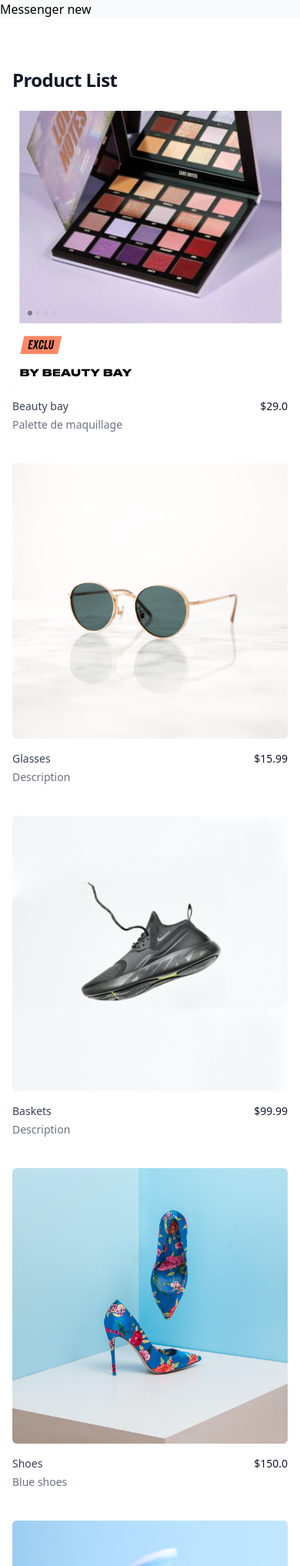
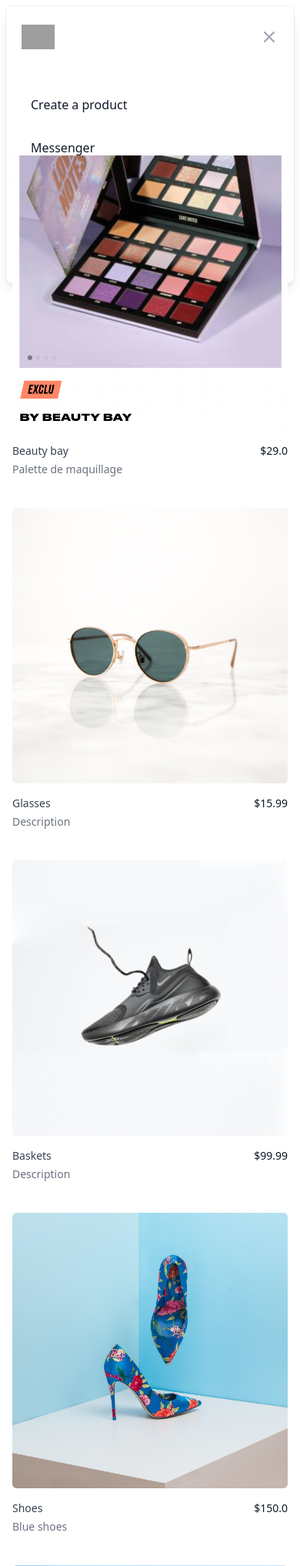
Before and after one commit to Lainocs/DJANGO-shopifraude, a Django app: page / in a window 390 px wide. Shown: the top 2035 px of the page at 77% size. Run offline with Django 4.2, Linux system fonts and the light colour scheme; data comes from the database, SQL or seed files in the repository; some libraries are stand-ins or nearby versions; grey boxes are pictures that could not be loaded.

Commit message:
:art: Add navbar

```diff
--- a/shop/templates/shop/index.html
+++ b/shop/templates/shop/index.html
@@ -1,9 +1,16 @@
 {% extends "base.html"%}
 
+{% block navButton %}
+<a href="/create" class="text-base font-medium text-gray-500 hover:text-gray-900"> Create a product</a>
+<a href="" class="text-base font-medium text-gray-500 hover:text-gray-900"> Messenger</a>
+{% endblock %}
+
+{% block navButtonMobile %}
+<a href="/create" class="ml-3 text-base font-medium text-gray-900"> Create a product </a>
+<a href="" class="ml-3 text-base font-medium text-gray-900"> Messenger </a>
+{% endblock %}
+
 {% block content %}
-<a href="">Messenger</a>
-<a href="/create">new</a>
-
 <div class="bg-white">
     <div class="max-w-2xl mx-auto py-16 px-4 sm:py-24 sm:px-6 lg:max-w-7xl lg:px-8">
       <h2 class="text-2xl font-extrabold tracking-tight text-gray-900">Product List</h2>
--- a/theme/static/css/dist/styles.css
+++ b/theme/static/css/dist/styles.css
@@ -659,6 +659,18 @@
   --tw-aspect-h: 1;
 }
 
+.sr-only {
+  position: absolute;
+  width: 1px;
+  height: 1px;
+  padding: 0;
+  margin: -1px;
+  overflow: hidden;
+  clip: rect(0, 0, 0, 0);
+  white-space: nowrap;
+  border-width: 0;
+}
+
 .static {
   position: static;
 }
@@ -678,6 +690,23 @@
   left: 0px;
 }
 
+.inset-x-0 {
+  left: 0px;
+  right: 0px;
+}
+
+.left-1\/2 {
+  left: 50%;
+}
+
+.top-0 {
+  top: 0px;
+}
+
+.z-10 {
+  z-index: 10;
+}
+
 .col-span-6 {
   grid-column: span 6 / span 6;
 }
@@ -688,6 +717,10 @@
 
 .m-2 {
   margin: 0.5rem;
+}
+
+.-m-3 {
+  margin: -0.75rem;
 }
 
 .mx-auto {
@@ -723,6 +756,11 @@
 .my-5 {
   margin-top: 1.25rem;
   margin-bottom: 1.25rem;
+}
+
+.-my-2 {
+  margin-top: -0.5rem;
+  margin-bottom: -0.5rem;
 }
 
 .mt-6 {
@@ -773,6 +811,30 @@
   margin-left: 1.5rem;
 }
 
+.-mr-2 {
+  margin-right: -0.5rem;
+}
+
+.-ml-4 {
+  margin-left: -1rem;
+}
+
+.mt-3 {
+  margin-top: 0.75rem;
+}
+
+.ml-3 {
+  margin-left: 0.75rem;
+}
+
+.mt-5 {
+  margin-top: 1.25rem;
+}
+
+.ml-8 {
+  margin-left: 2rem;
+}
+
 .block {
   display: block;
 }
@@ -799,6 +869,14 @@
 
 .h-5 {
   height: 1.25rem;
+}
+
+.h-8 {
+  height: 2rem;
+}
+
+.h-6 {
+  height: 1.5rem;
 }
 
 .w-full {
@@ -837,8 +915,28 @@
   width: 83.333333%;
 }
 
+.w-auto {
+  width: auto;
+}
+
+.w-6 {
+  width: 1.5rem;
+}
+
+.w-screen {
+  width: 100vw;
+}
+
 .max-w-2xl {
   max-width: 42rem;
+}
+
+.max-w-7xl {
+  max-width: 80rem;
+}
+
+.max-w-md {
+  max-width: 28rem;
 }
 
 .flex-1 {
@@ -849,16 +947,67 @@
   flex-shrink: 0;
 }
 
+.origin-top-right {
+  transform-origin: top right;
+}
+
+.translate-y-1 {
+  --tw-translate-y: 0.25rem;
+  transform: translate(var(--tw-translate-x), var(--tw-translate-y)) rotate(var(--tw-rotate)) skewX(var(--tw-skew-x)) skewY(var(--tw-skew-y)) scaleX(var(--tw-scale-x)) scaleY(var(--tw-scale-y));
+}
+
+.translate-y-0 {
+  --tw-translate-y: 0px;
+  transform: translate(var(--tw-translate-x), var(--tw-translate-y)) rotate(var(--tw-rotate)) skewX(var(--tw-skew-x)) skewY(var(--tw-skew-y)) scaleX(var(--tw-scale-x)) scaleY(var(--tw-scale-y));
+}
+
+.-translate-x-1\/2 {
+  --tw-translate-x: -50%;
+  transform: translate(var(--tw-translate-x), var(--tw-translate-y)) rotate(var(--tw-rotate)) skewX(var(--tw-skew-x)) skewY(var(--tw-skew-y)) scaleX(var(--tw-scale-x)) scaleY(var(--tw-scale-y));
+}
+
+.scale-95 {
+  --tw-scale-x: .95;
+  --tw-scale-y: .95;
+  transform: translate(var(--tw-translate-x), var(--tw-translate-y)) rotate(var(--tw-rotate)) skewX(var(--tw-skew-x)) skewY(var(--tw-skew-y)) scaleX(var(--tw-scale-x)) scaleY(var(--tw-scale-y));
+}
+
+.scale-100 {
+  --tw-scale-x: 1;
+  --tw-scale-y: 1;
+  transform: translate(var(--tw-translate-x), var(--tw-translate-y)) rotate(var(--tw-rotate)) skewX(var(--tw-skew-x)) skewY(var(--tw-skew-y)) scaleX(var(--tw-scale-x)) scaleY(var(--tw-scale-y));
+}
+
+.transform {
+  transform: translate(var(--tw-translate-x), var(--tw-translate-y)) rotate(var(--tw-rotate)) skewX(var(--tw-skew-x)) skewY(var(--tw-skew-y)) scaleX(var(--tw-scale-x)) scaleY(var(--tw-scale-y));
+}
+
 .grid-cols-1 {
   grid-template-columns: repeat(1, minmax(0, 1fr));
+}
+
+.grid-cols-2 {
+  grid-template-columns: repeat(2, minmax(0, 1fr));
 }
 
 .flex-wrap {
   flex-wrap: wrap;
 }
 
+.items-start {
+  align-items: flex-start;
+}
+
 .items-center {
   align-items: center;
+}
+
+.justify-start {
+  justify-content: flex-start;
+}
+
+.justify-end {
+  justify-content: flex-end;
 }
 
 .justify-center {
@@ -882,15 +1035,57 @@
        column-gap: 1.5rem;
 }
 
+.gap-y-8 {
+  row-gap: 2rem;
+}
+
+.gap-y-4 {
+  row-gap: 1rem;
+}
+
+.gap-x-8 {
+  -moz-column-gap: 2rem;
+       column-gap: 2rem;
+}
+
+.space-x-10 > :not([hidden]) ~ :not([hidden]) {
+  --tw-space-x-reverse: 0;
+  margin-right: calc(2.5rem * var(--tw-space-x-reverse));
+  margin-left: calc(2.5rem * calc(1 - var(--tw-space-x-reverse)));
+}
+
+.space-y-6 > :not([hidden]) ~ :not([hidden]) {
+  --tw-space-y-reverse: 0;
+  margin-top: calc(1.5rem * calc(1 - var(--tw-space-y-reverse)));
+  margin-bottom: calc(1.5rem * var(--tw-space-y-reverse));
+}
+
+.space-y-4 > :not([hidden]) ~ :not([hidden]) {
+  --tw-space-y-reverse: 0;
+  margin-top: calc(1rem * calc(1 - var(--tw-space-y-reverse)));
+  margin-bottom: calc(1rem * var(--tw-space-y-reverse));
+}
+
 .divide-y > :not([hidden]) ~ :not([hidden]) {
   --tw-divide-y-reverse: 0;
   border-top-width: calc(1px * calc(1 - var(--tw-divide-y-reverse)));
   border-bottom-width: calc(1px * var(--tw-divide-y-reverse));
 }
 
+.divide-y-2 > :not([hidden]) ~ :not([hidden]) {
+  --tw-divide-y-reverse: 0;
+  border-top-width: calc(2px * calc(1 - var(--tw-divide-y-reverse)));
+  border-bottom-width: calc(2px * var(--tw-divide-y-reverse));
+}
+
 .divide-gray-200 > :not([hidden]) ~ :not([hidden]) {
   --tw-divide-opacity: 1;
   border-color: rgb(229 231 235 / var(--tw-divide-opacity));
+}
+
+.divide-gray-50 > :not([hidden]) ~ :not([hidden]) {
+  --tw-divide-opacity: 1;
+  border-color: rgb(249 250 251 / var(--tw-divide-opacity));
 }
 
 .overflow-hidden {
@@ -903,8 +1098,16 @@
   white-space: nowrap;
 }
 
+.whitespace-nowrap {
+  white-space: nowrap;
+}
+
 .rounded-md {
   border-radius: 0.375rem;
+}
+
+.rounded-lg {
+  border-radius: 0.5rem;
 }
 
 .border {
@@ -913,6 +1116,10 @@
 
 .border-t {
   border-top-width: 1px;
+}
+
+.border-b-2 {
+  border-bottom-width: 2px;
 }
 
 .border-gray-200 {
@@ -927,6 +1134,11 @@
 
 .border-transparent {
   border-color: transparent;
+}
+
+.border-gray-100 {
+  --tw-border-opacity: 1;
+  border-color: rgb(243 244 246 / var(--tw-border-opacity));
 }
 
 .bg-gray-50 {
@@ -961,6 +1173,14 @@
 
 .p-16 {
   padding: 4rem;
+}
+
+.p-2 {
+  padding: 0.5rem;
+}
+
+.p-3 {
+  padding: 0.75rem;
 }
 
 .py-16 {
@@ -998,12 +1218,39 @@
   padding-right: 4rem;
 }
 
+.py-6 {
+  padding-top: 1.5rem;
+  padding-bottom: 1.5rem;
+}
+
+.px-2 {
+  padding-left: 0.5rem;
+  padding-right: 0.5rem;
+}
+
+.px-5 {
+  padding-left: 1.25rem;
+  padding-right: 1.25rem;
+}
+
 .pl-3 {
   padding-left: 0.75rem;
 }
 
 .pr-4 {
   padding-right: 1rem;
+}
+
+.pt-5 {
+  padding-top: 1.25rem;
+}
+
+.pb-6 {
+  padding-bottom: 1.5rem;
+}
+
+.text-center {
+  text-align: center;
 }
 
 .font-serif {
@@ -1124,14 +1392,88 @@
   box-shadow: var(--tw-ring-offset-shadow, 0 0 #0000), var(--tw-ring-shadow, 0 0 #0000), var(--tw-shadow);
 }
 
+.shadow-lg {
+  --tw-shadow: 0 10px 15px -3px rgb(0 0 0 / 0.1), 0 4px 6px -4px rgb(0 0 0 / 0.1);
+  --tw-shadow-colored: 0 10px 15px -3px var(--tw-shadow-color), 0 4px 6px -4px var(--tw-shadow-color);
+  box-shadow: var(--tw-ring-offset-shadow, 0 0 #0000), var(--tw-ring-shadow, 0 0 #0000), var(--tw-shadow);
+}
+
+.ring-1 {
+  --tw-ring-offset-shadow: var(--tw-ring-inset) 0 0 0 var(--tw-ring-offset-width) var(--tw-ring-offset-color);
+  --tw-ring-shadow: var(--tw-ring-inset) 0 0 0 calc(1px + var(--tw-ring-offset-width)) var(--tw-ring-color);
+  box-shadow: var(--tw-ring-offset-shadow), var(--tw-ring-shadow), var(--tw-shadow, 0 0 #0000);
+}
+
+.ring-black {
+  --tw-ring-opacity: 1;
+  --tw-ring-color: rgb(0 0 0 / var(--tw-ring-opacity));
+}
+
+.ring-opacity-5 {
+  --tw-ring-opacity: 0.05;
+}
+
+.transition {
+  transition-property: color, background-color, border-color, fill, stroke, opacity, box-shadow, transform, filter, -webkit-text-decoration-color, -webkit-backdrop-filter;
+  transition-property: color, background-color, border-color, text-decoration-color, fill, stroke, opacity, box-shadow, transform, filter, backdrop-filter;
+  transition-property: color, background-color, border-color, text-decoration-color, fill, stroke, opacity, box-shadow, transform, filter, backdrop-filter, -webkit-text-decoration-color, -webkit-backdrop-filter;
+  transition-timing-function: cubic-bezier(0.4, 0, 0.2, 1);
+  transition-duration: 150ms;
+}
+
+.duration-200 {
+  transition-duration: 200ms;
+}
+
+.duration-150 {
+  transition-duration: 150ms;
+}
+
+.duration-100 {
+  transition-duration: 100ms;
+}
+
+.ease-out {
+  transition-timing-function: cubic-bezier(0, 0, 0.2, 1);
+}
+
+.ease-in {
+  transition-timing-function: cubic-bezier(0.4, 0, 1, 1);
+}
+
 .hover\:bg-indigo-700:hover {
   --tw-bg-opacity: 1;
   background-color: rgb(67 56 202 / var(--tw-bg-opacity));
 }
 
+.hover\:bg-gray-100:hover {
+  --tw-bg-opacity: 1;
+  background-color: rgb(243 244 246 / var(--tw-bg-opacity));
+}
+
+.hover\:bg-gray-50:hover {
+  --tw-bg-opacity: 1;
+  background-color: rgb(249 250 251 / var(--tw-bg-opacity));
+}
+
 .hover\:text-indigo-500:hover {
   --tw-text-opacity: 1;
   color: rgb(99 102 241 / var(--tw-text-opacity));
+}
+
+.hover\:text-gray-500:hover {
+  --tw-text-opacity: 1;
+  color: rgb(107 114 128 / var(--tw-text-opacity));
+}
+
+.hover\:text-gray-900:hover {
+  --tw-text-opacity: 1;
+  color: rgb(17 24 39 / var(--tw-text-opacity));
+}
+
+.hover\:text-gray-700:hover {
+  --tw-text-opacity: 1;
+  color: rgb(55 65 81 / var(--tw-text-opacity));
 }
 
 .focus\:border-indigo-500:focus {
--- a/theme/templates/base.html
+++ b/theme/templates/base.html
@@ -10,6 +10,84 @@
 	</head>
 
 	<body class="bg-gray-50 font-sans leading-normal tracking-normal">
+		<div class="relative bg-white">
+			<div class="max-w-7xl mx-auto px-4 sm:px-6">
+			  <div class="flex justify-between items-center border-b-2 border-gray-100 py-6 md:justify-start md:space-x-10">
+				<div class="flex justify-start lg:w-0 lg:flex-1">
+				  <a href="/">
+					<span class="sr-only">Workflow</span>
+					<img class="h-8 w-auto sm:h-10" src="https://tailwindui.com/img/logos/workflow-mark-indigo-600.svg" alt="">
+				  </a>
+				</div>
+				<div class="-mr-2 -my-2 md:hidden">
+				  <button type="button" class="bg-white rounded-md p-2 inline-flex items-center justify-center text-gray-400 hover:text-gray-500 hover:bg-gray-100 focus:outline-none focus:ring-2 focus:ring-inset focus:ring-indigo-500" aria-expanded="false">
+					<span class="sr-only">Open menu</span>
+					<!-- Heroicon name: outline/menu -->
+					<svg class="h-6 w-6" xmlns="http://www.w3.org/2000/svg" fill="none" viewBox="0 0 24 24" stroke="currentColor" aria-hidden="true">
+					  <path stroke-linecap="round" stroke-linejoin="round" stroke-width="2" d="M4 6h16M4 12h16M4 18h16" />
+					</svg>
+				  </button>
+				</div>
+				<nav class="hidden md:flex space-x-10">
+				  <!-- <a href="#" class="text-base font-medium text-gray-500 hover:text-gray-900"> Pricing </a> -->
+				  {% block navButton %}{% endblock %}
+				</nav>
+				<div class="hidden md:flex items-center justify-end md:flex-1 lg:w-0">
+				  <a href="#" class="whitespace-nowrap text-base font-medium text-gray-500 hover:text-gray-900"> Sign in </a>
+				  <a href="#" class="ml-8 whitespace-nowrap inline-flex items-center justify-center px-4 py-2 border border-transparent rounded-md shadow-sm text-base font-medium text-white bg-indigo-600 hover:bg-indigo-700"> Sign up </a>
+				</div>
+			  </div>
+			</div>
+
+			<!--
+			  Mobile menu, show/hide based on mobile menu state.
+
+			  Entering: "duration-200 ease-out"
+				From: "opacity-0 scale-95"
+				To: "opacity-100 scale-100"
+			  Leaving: "duration-100 ease-in"
+				From: "opacity-100 scale-100"
+				To: "opacity-0 scale-95"
+			-->
+			<div class="absolute top-0 inset-x-0 p-2 transition transform origin-top-right md:hidden">
+			  <div class="rounded-lg shadow-lg ring-1 ring-black ring-opacity-5 bg-white divide-y-2 divide-gray-50">
+				<div class="pt-5 pb-6 px-5">
+				  <div class="flex items-center justify-between">
+					<div>
+					  <img class="h-8 w-auto" src="https://tailwindui.com/img/logos/workflow-mark-indigo-600.svg" alt="Workflow">
+					</div>
+					<div class="-mr-2">
+					  <button type="button" class="bg-white rounded-md p-2 inline-flex items-center justify-center text-gray-400 hover:text-gray-500 hover:bg-gray-100 focus:outline-none focus:ring-2 focus:ring-inset focus:ring-indigo-500">
+						<span class="sr-only">Close menu</span>
+						<!-- Heroicon name: outline/x -->
+						<svg class="h-6 w-6" xmlns="http://www.w3.org/2000/svg" fill="none" viewBox="0 0 24 24" stroke="currentColor" aria-hidden="true">
+						  <path stroke-linecap="round" stroke-linejoin="round" stroke-width="2" d="M6 18L18 6M6 6l12 12" />
+						</svg>
+					  </button>
+					</div>
+				  </div>
+				  <div class="mt-6">
+					<nav class="grid gap-y-8">
+					  <a href="#" class="-m-3 p-3 flex items-center rounded-md hover:bg-gray-50">
+						<!-- <span class="ml-3 text-base font-medium text-gray-900"> Analytics </span> -->
+						{% block navButtonMobile %}{% endblock %}
+					  </a>
+					</nav>
+				  </div>
+				</div>
+				<div class="py-6 px-5 space-y-6">
+				  <div>
+					<a href="#" class="w-full flex items-center justify-center px-4 py-2 border border-transparent rounded-md shadow-sm text-base font-medium text-white bg-indigo-600 hover:bg-indigo-700"> Sign up </a>
+					<p class="mt-6 text-center text-base font-medium text-gray-500">
+					  Existing customer?
+					  <a href="#" class="text-indigo-600 hover:text-indigo-500"> Sign in </a>
+					</p>
+				  </div>
+				</div>
+			  </div>
+			</div>
+		</div>
+
 		{% block content %}{% endblock %}
 	</body>
 </html>
```
Also changed, not shown: other parts of theme/static/css/dist/styles.css (+128 -0 lines), shop/templates/shop/detail.html (+10 -0 lines).
